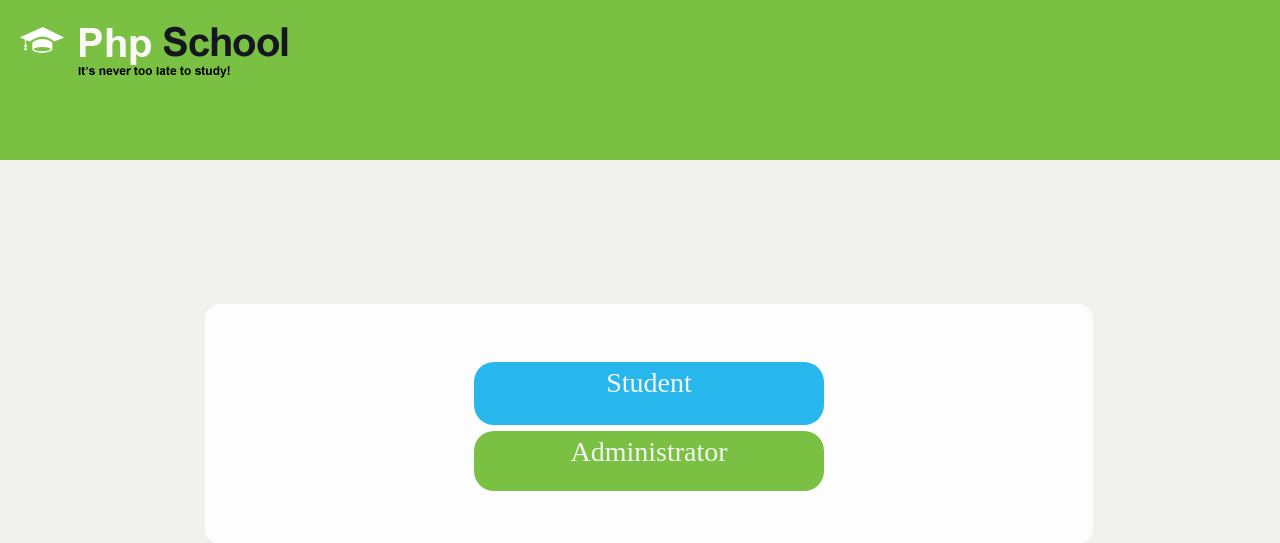
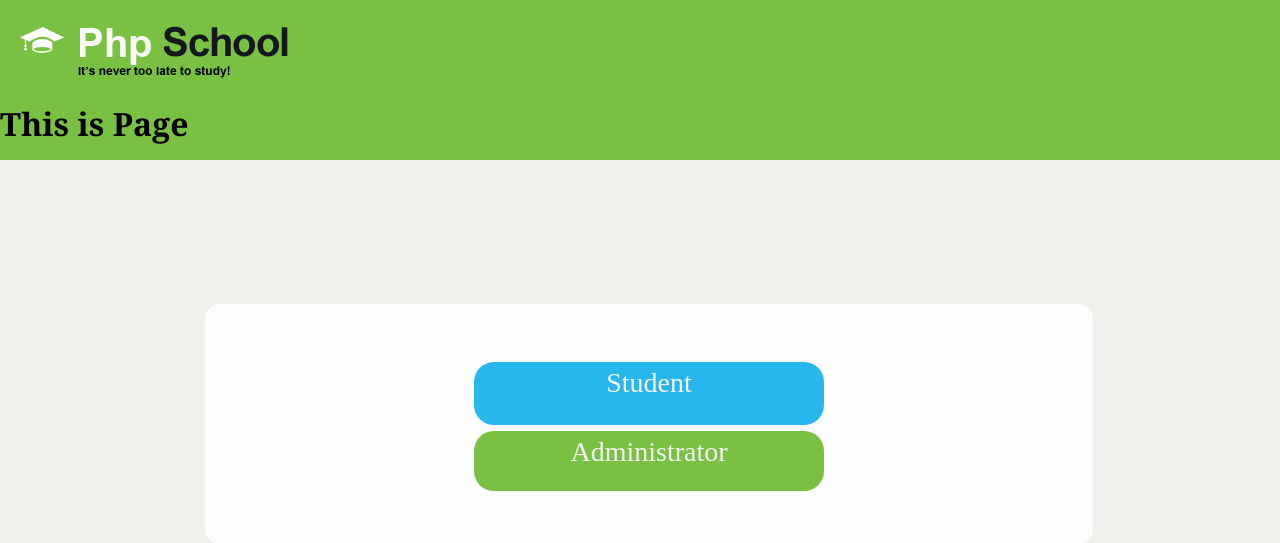
Before and after one commit to sagarcuet/sagarfiles, a PHP site: page /php/index.php in a window 1280 px wide. Shown: the top 543 px of the page. Run offline with PHP 8.4, Linux system fonts and the light colour scheme.

Commit message:
Update header.php
Add a h1 on file

```diff
--- a/header.php
+++ b/header.php
@@ -16,5 +16,5 @@
       		<h1><a href="#"><img src="http://localhost/php/php_school/images/logo.png" alt=""></a></h1>
   		</div>
 
-
+    <h1>This is Page </h1>
 </header>
```
